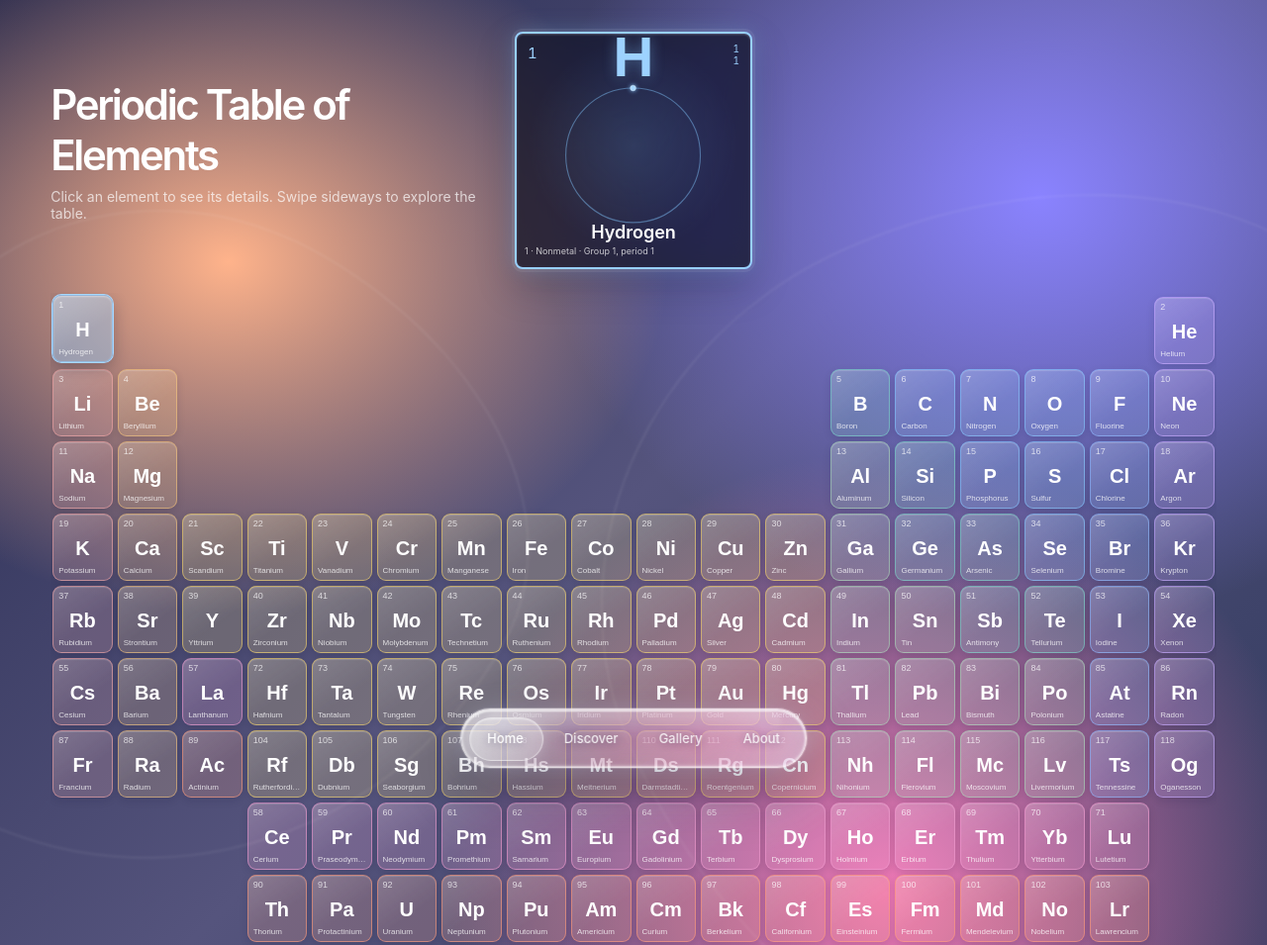
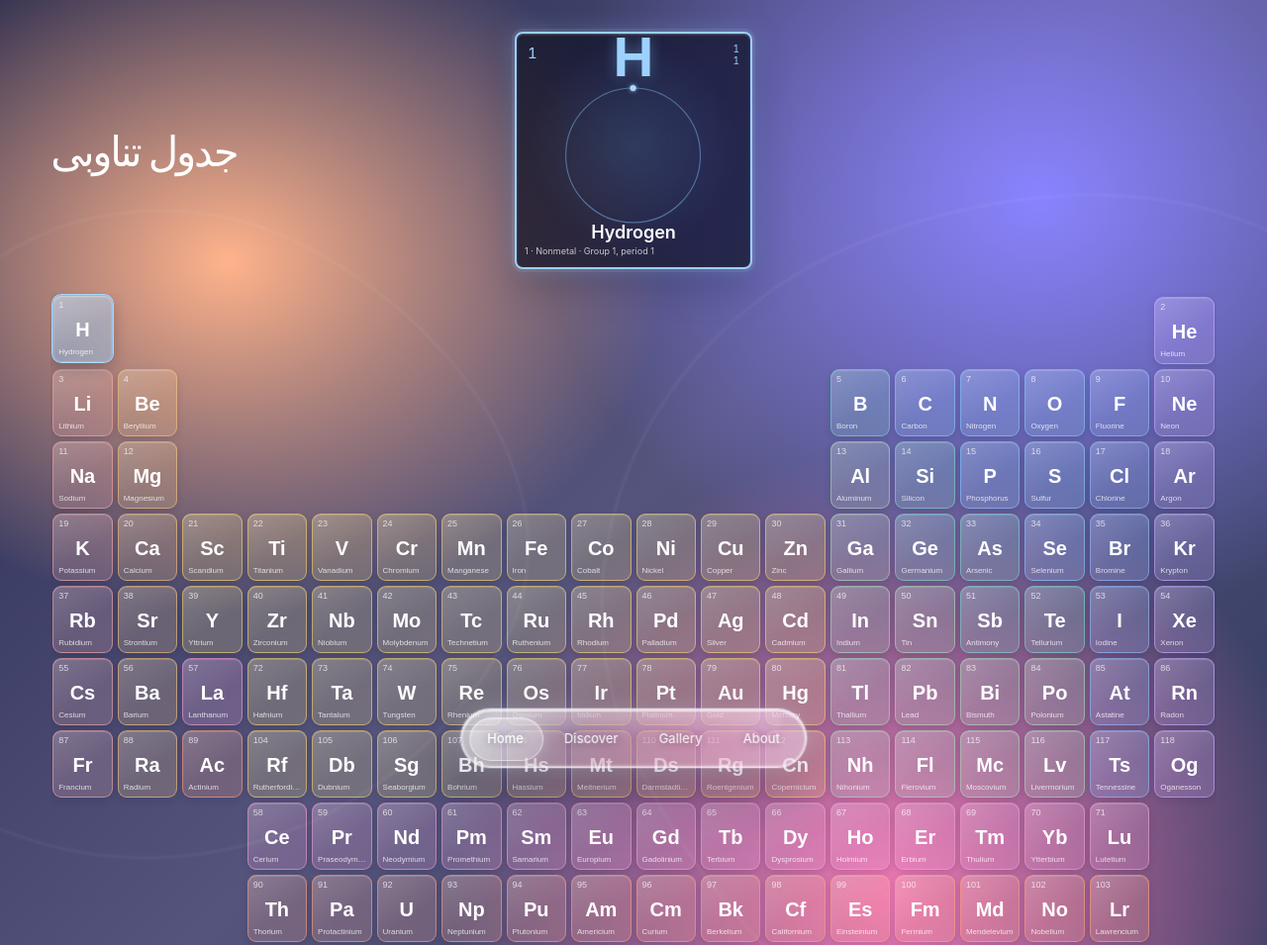
Before and after one commit to hasankhaleghi/test, a plain HTML site: page index.html in a window 1280 px wide. Shown: the top 955 px of the page at 99% size. Drawn offline with Linux system fonts and the light colour scheme.

Commit message:
Update index.html

```diff
--- a/index.html
+++ b/index.html
@@ -8,7 +8,7 @@
       name="description"
       content="A responsive liquid-glass navigation menu demo."
     />
-    <title>Liquid Glass Menu</title>
+    <title>جدول تناوبی</title>
     <style>
       :root {
         color-scheme: dark;
@@ -543,8 +543,8 @@
       <main class="periodic-section" id="home">
         <div class="periodic-heading">
           <div>
-            <h1>Periodic Table of Elements</h1>
-            <p>Click an element to see its details. Swipe sideways to explore the table.</p>
+            <h1>جدول تناوبی</h1>
+
           </div>
           <aside class="element-detail" aria-live="polite" aria-label="Selected element">
             <svg
```
